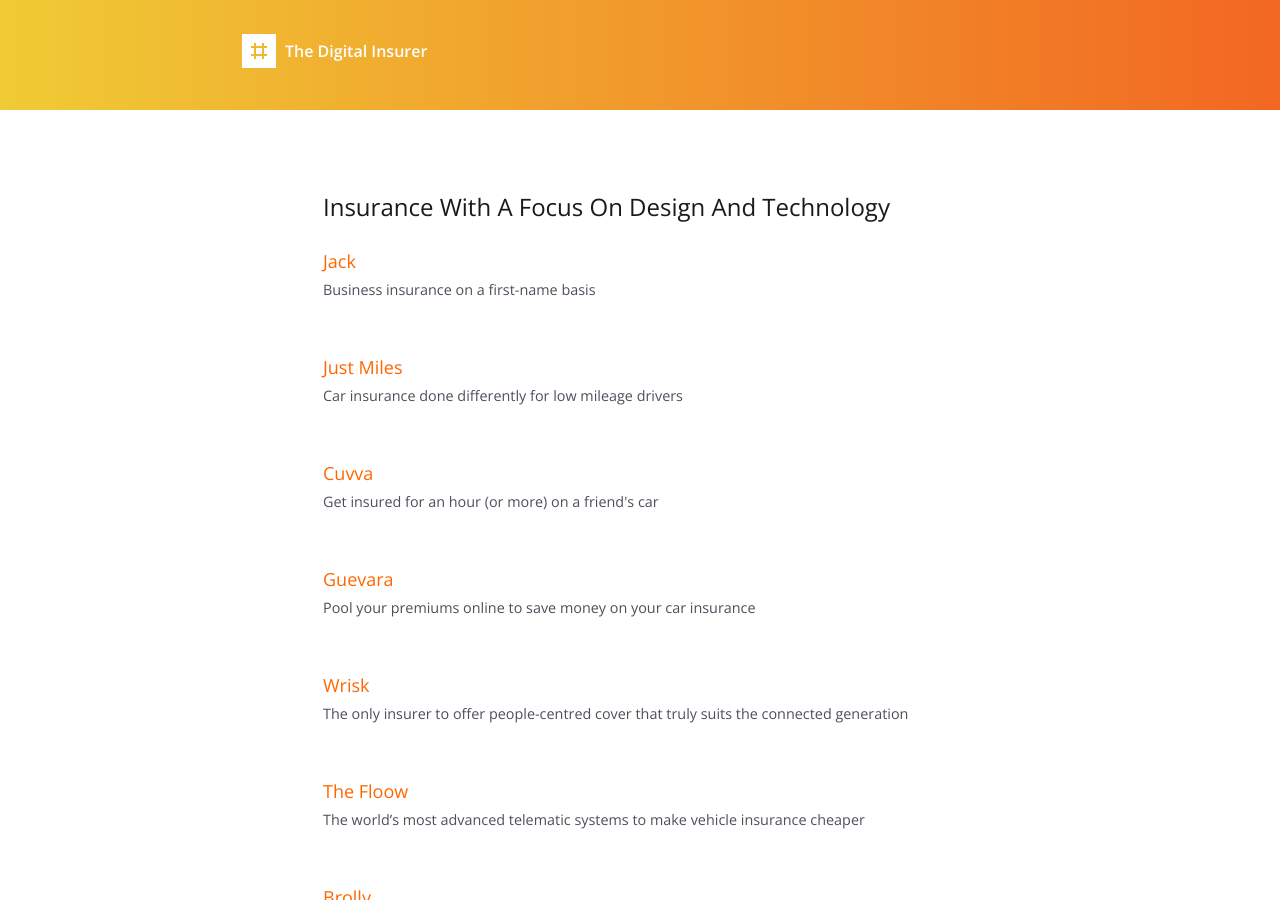
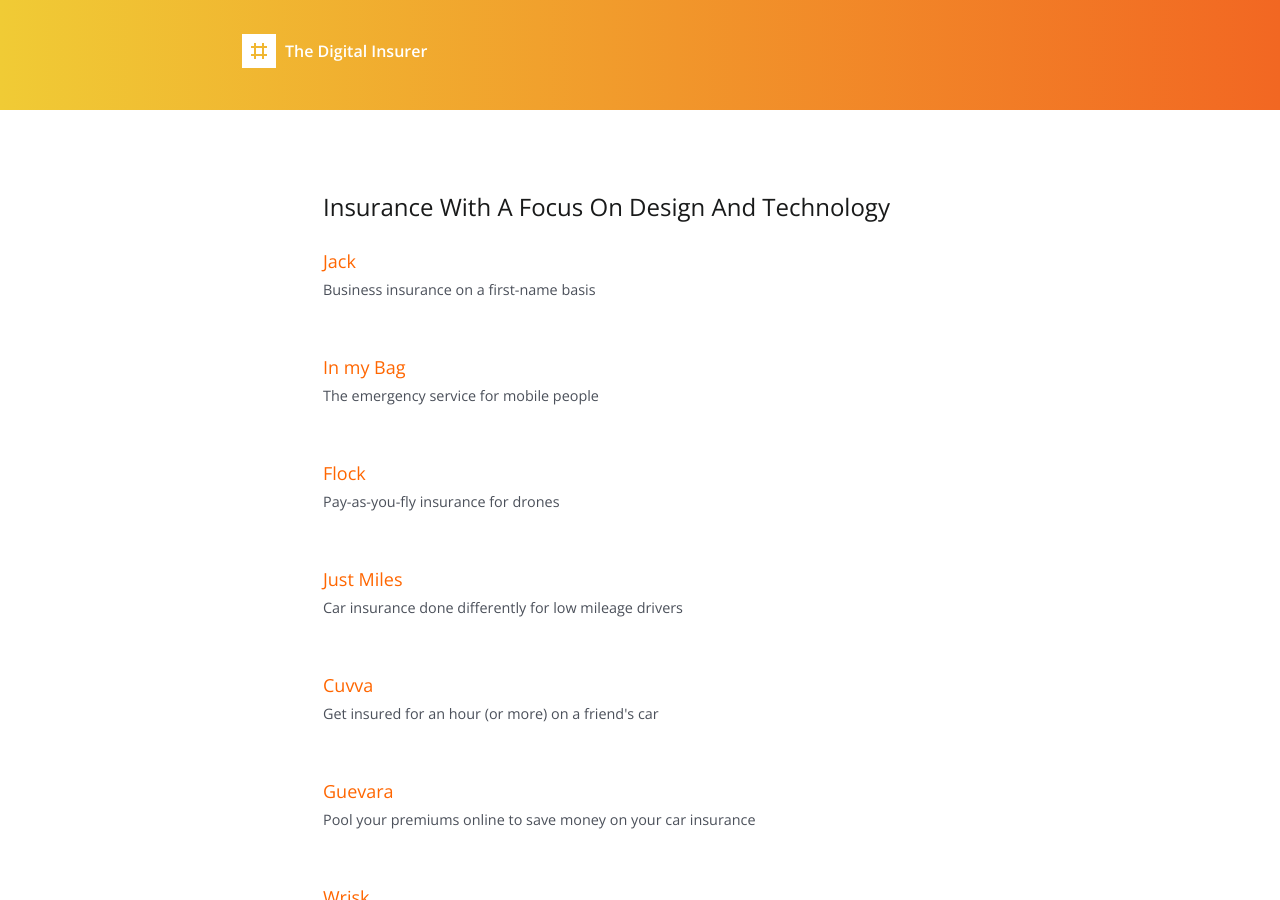
Before and after one commit to ashleybaxter/thedigitalinsurer, a Jekyll site: the page built from index.html, in a window 1280 px wide and 900 px high. Built offline with Jekyll 4.4.1, drawn with Linux system fonts in a browser that asks for light colours.

Commit message:
Added In my Bag and Flock to companies

```diff
--- a/_data/companies.yml
+++ b/_data/companies.yml
@@ -2,6 +2,15 @@
   url: https://withjack.co.uk
   image: jack.png
   tagline: Business insurance on a first-name basis
+
+- name: In my Bag
+  url: https://inmybag.co/
+  tagline: The emergency service for mobile people
+
+- name: Flock
+  url: http://www.flockcover.com/
+  tagline: Pay-as-you-fly insurance for drones
+
 
 - name: Just Miles
   url: http://www.justmiles.co.uk/
```
